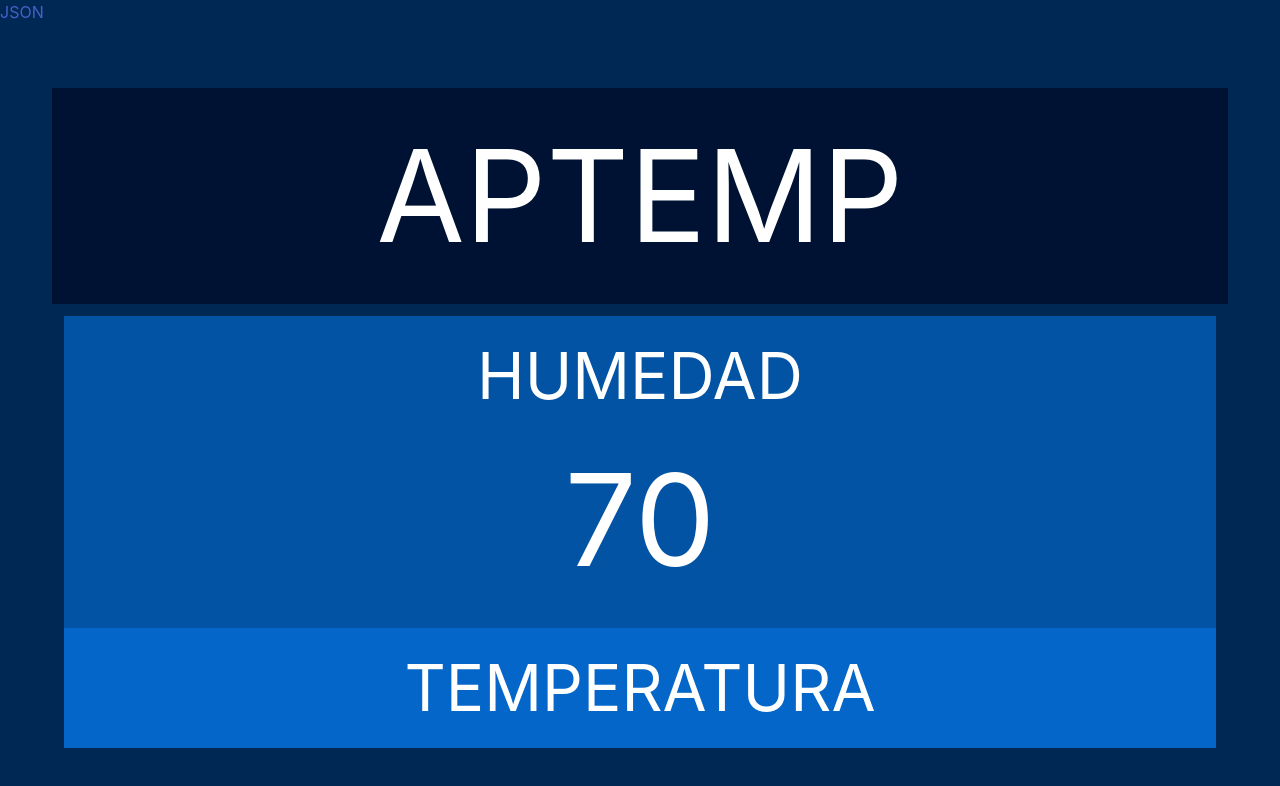
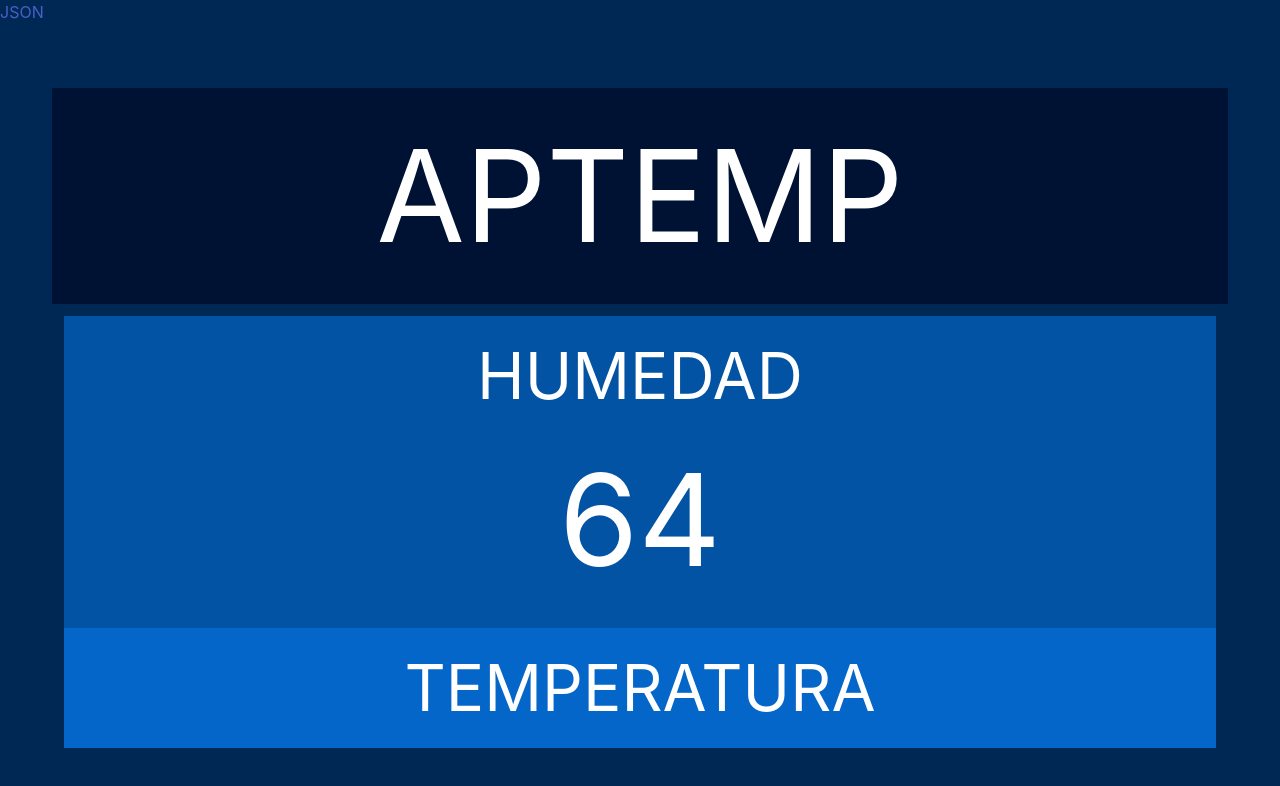
Before and after one commit to rubenvg1/APTEMP, a plain HTML site: page index.html in a window 1280 px wide. Drawn offline with nearby package versions, Linux system fonts and the light colour scheme; no server answers.

Commit message:
Update index.html

```diff
--- a/index.html
+++ b/index.html
@@ -35,7 +35,7 @@
 
           <div class='column has-text-centered' style="background: #0353a4 ;">
             <h1 style='font-size: 4rem' style="background: #0353a4;" >HUMEDAD</h1>
-            <h1 id="tem " style='font-size: 8rem'>70</h1>
+            <h1 id="tem " style='font-size: 8rem'>64</h1>
 
             <script src="https://www.gstatic.com/firebasejs/3.6.1/firebase.js"></script>
 
```
